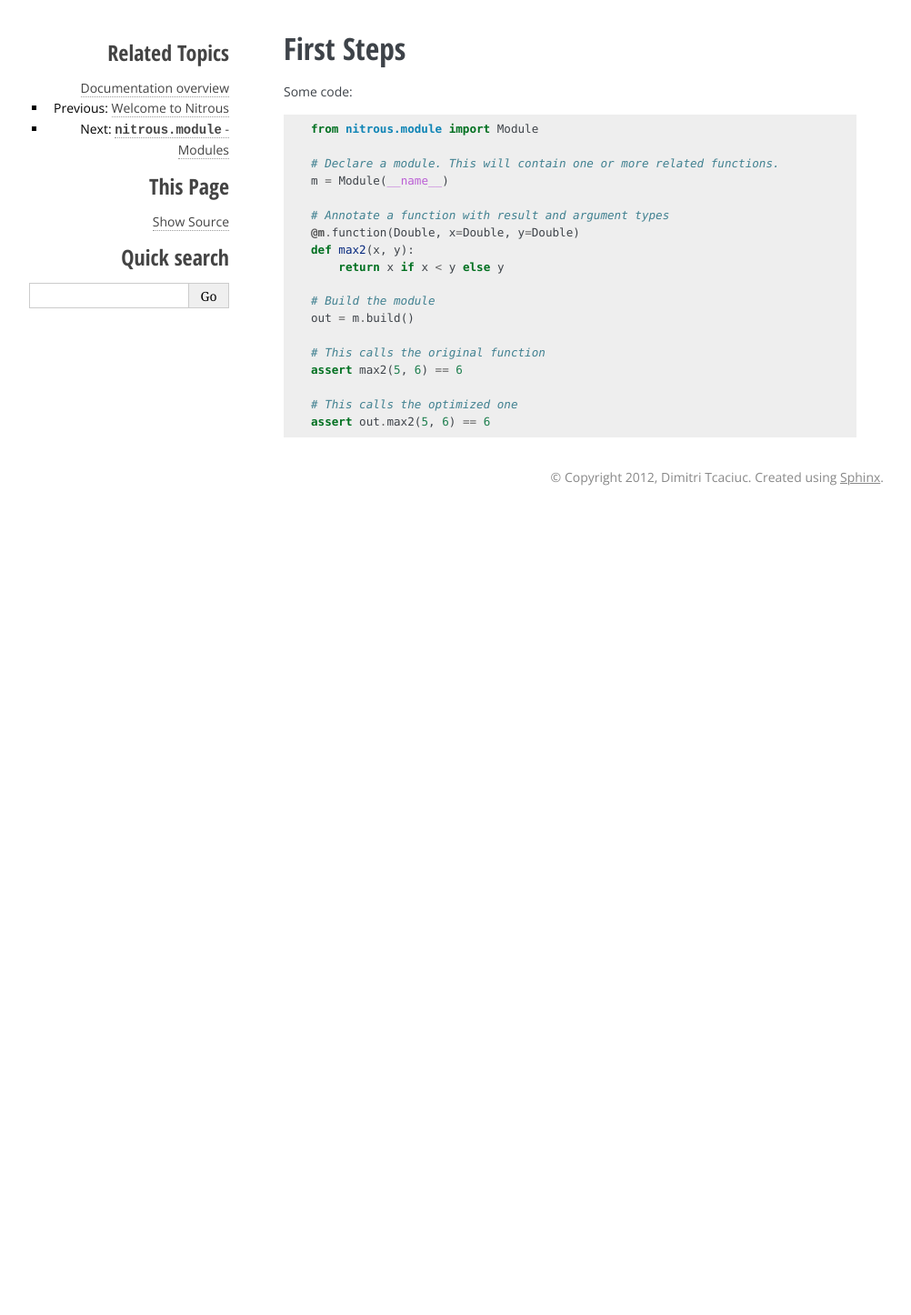
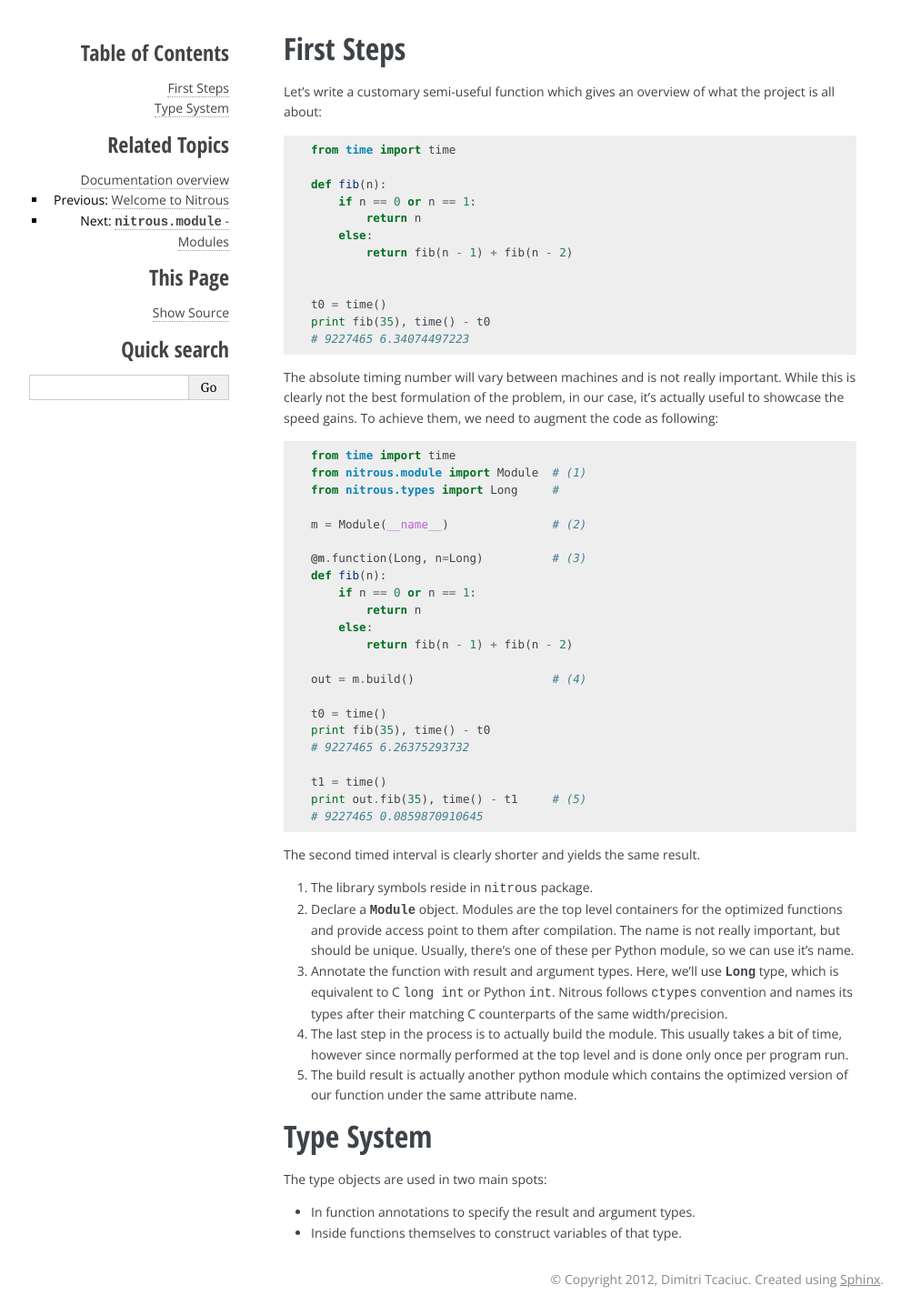
Before and after one commit to dtcaciuc/nitrous, a Sphinx documentation site: the page built from doc/userguide.rst, in a window 1280 px wide. Shown: the whole page at 91% size, without its empty margins (138-1140 px from the left). Built offline with Sphinx 7.4.7, drawn with Linux system fonts in a browser that asks for light colours; before the commit the page ends 900 px from its top, so only the background shows below that.

```diff
--- a/doc/index.rst
+++ b/doc/index.rst
@@ -27,6 +27,7 @@ API Refernce
    :maxdepth: 2
 
    reference/module
+   reference/types
    reference/lib
 
 Indices and tables
--- a/doc/userguide.rst
+++ b/doc/userguide.rst
@@ -2,23 +2,59 @@
 First Steps
 ===========
 
-Some code::
+Let's write a customary semi-useful function which gives an overview of what the project is all about::
 
-    from nitrous.module import Module
+    from time import time
 
-    # Declare a module. This will contain one or more related functions.
-    m = Module(__name__)
+    def fib(n):
+        if n == 0 or n == 1:
+            return n
+        else:
+            return fib(n - 1) + fib(n - 2)
 
-    # Annotate a function with result and argument types
-    @m.function(Double, x=Double, y=Double)
-    def max2(x, y):
-        return x if x < y else y
 
-    # Build the module
-    out = m.build()
+    t0 = time()
+    print fib(35), time() - t0
+    # 9227465 6.34074497223
 
-    # This calls the original function
-    assert max2(5, 6) == 6
 
-    # This calls the optimized one
-    assert out.max2(5, 6) == 6
+The absolute timing number will vary between machines and is not really important. While this is clearly not the best formulation of the problem, in our case, it's actually useful to showcase the speed gains. To achieve them, we need to augment the code as following::
+
+    from time import time
+    from nitrous.module import Module  # (1)
+    from nitrous.types import Long     #
+
+    m = Module(__name__)               # (2)
+
+    @m.function(Long, n=Long)          # (3)
+    def fib(n):
+        if n == 0 or n == 1:
+            return n
+        else:
+            return fib(n - 1) + fib(n - 2)
+
+    out = m.build()                    # (4)
+
+    t0 = time()
+    print fib(35), time() - t0
+    # 9227465 6.26375293732
+
+    t1 = time()
+    print out.fib(35), time() - t1     # (5)
+    # 9227465 0.0859870910645
+
+The second timed interval is clearly shorter and yields the same result.
+
+1. The library symbols reside in ``nitrous`` package.
+2. Declare a :class:`~nitrous.module.Module` object. Modules are the top level containers for the optimized functions and provide access point to them after compilation. The name is not really important, but should be unique. Usually, there's one of these per Python module, so we can use it's name.
+3. Annotate the function with result and argument types. Here, we'll use :class:`~nitrous.types.Long` type, which is equivalent to C ``long int`` or Python ``int``. Nitrous follows ``ctypes`` convention and names its types after their matching C counterparts of the same width/precision.
+4. The last step in the process is to actually build the module. This usually takes a bit of time, however since normally performed at the top level and is done only once per program run.
+5. The build result is actually another python module which contains the optimized version of our function under the same attribute name.
+
+Type System
+===========
+
+The type objects are used in two main spots:
+
+* In function annotations to specify the result and argument types.
+* Inside functions themselves to construct variables of that type.
```
Also changed, not shown: doc/reference/types.rst (added, +17 -0 lines), 1 other file.
